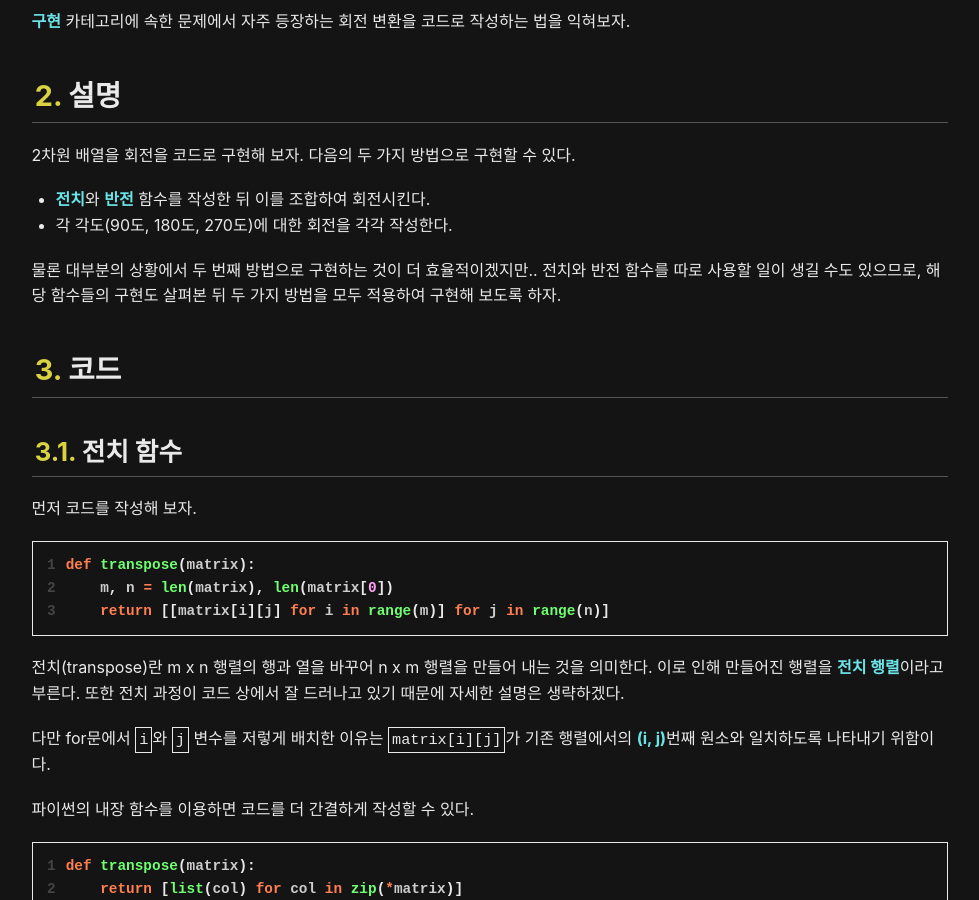
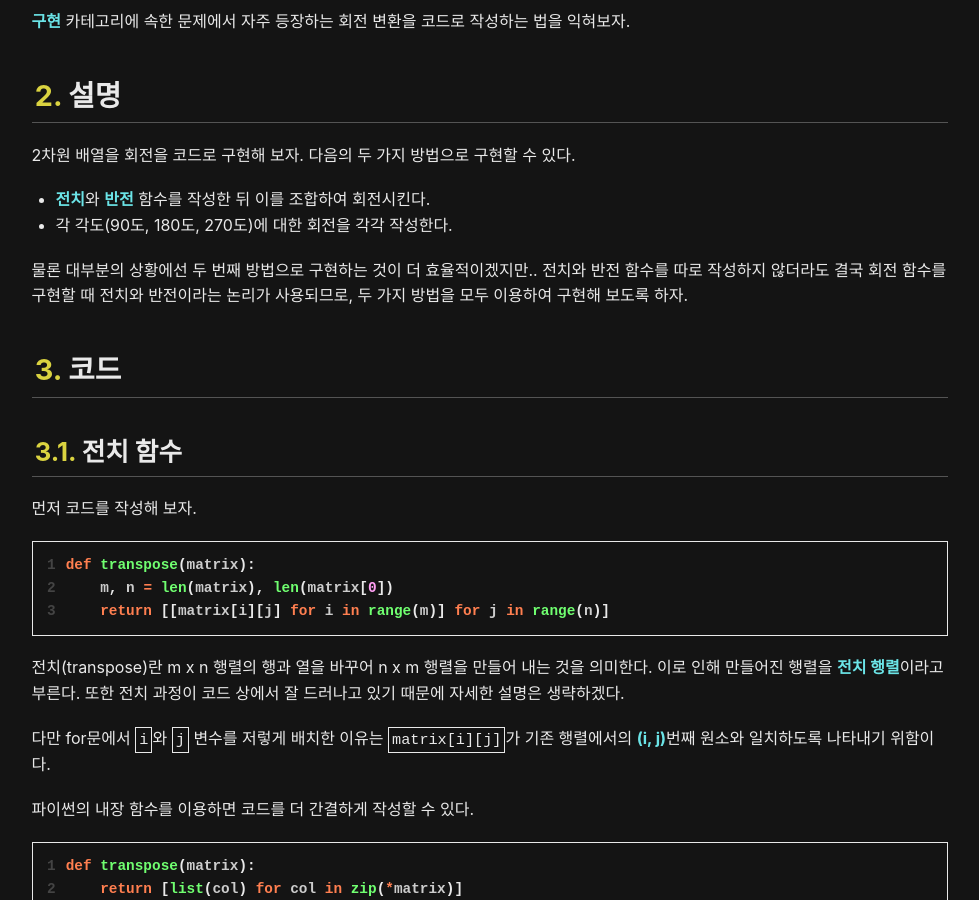
Before and after one commit to reudekx/reudekx.github.io, a Jekyll site: the page built from _docs/docs/CS/알고리즘/회전 변환.md, in a window 1280 px wide and 900 px high, scrolled down 1255 px. Shown: the whole window, without its empty margins (150-1129 px from the left). Built offline with Jekyll 4.4.1, drawn with Linux system fonts in a browser that asks for light colours.

Commit message:
docs: 회전 변환.md 업데이트

```diff
--- a/_docs/docs/CS/알고리즘/회전 변환.md
+++ b/_docs/docs/CS/알고리즘/회전 변환.md
@@ -19,10 +19,8 @@ copyright: © 2024 reudekx · CC BY 4.0
 * **전치**와 **반전** 함수를 작성한 뒤 이를 조합하여 회전시킨다.
 * 각 각도(90도, 180도, 270도)에 대한 회전을 각각 작성한다.
 
-물론 대부분의 상황에서 두 번째 방법으로 구현하는 것이 더 효율적이겠지만..
-전치와 반전 함수를 따로 사용할 일이 생길 수도 있으므로,
-해당 함수들의 구현도 살펴본 뒤
-두 가지 방법을 모두 적용하여 구현해 보도록 하자.
+물론 대부분의 상황에선 두 번째 방법으로 구현하는 것이 더 효율적이겠지만..
+전치와 반전 함수를 따로 작성하지 않더라도 결국 회전 함수를 구현할 때 전치와 반전이라는 논리가 사용되므로, 두 가지 방법을 모두 이용하여 구현해 보도록 하자.
 
 ## 코드
 
```
